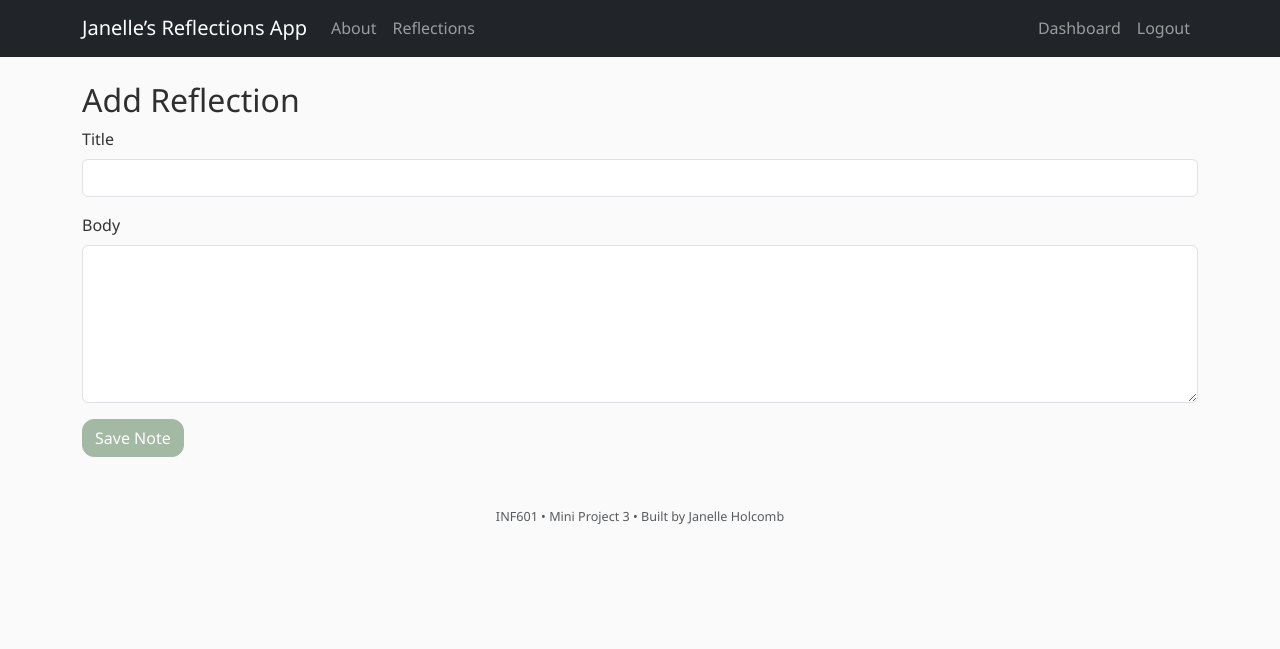
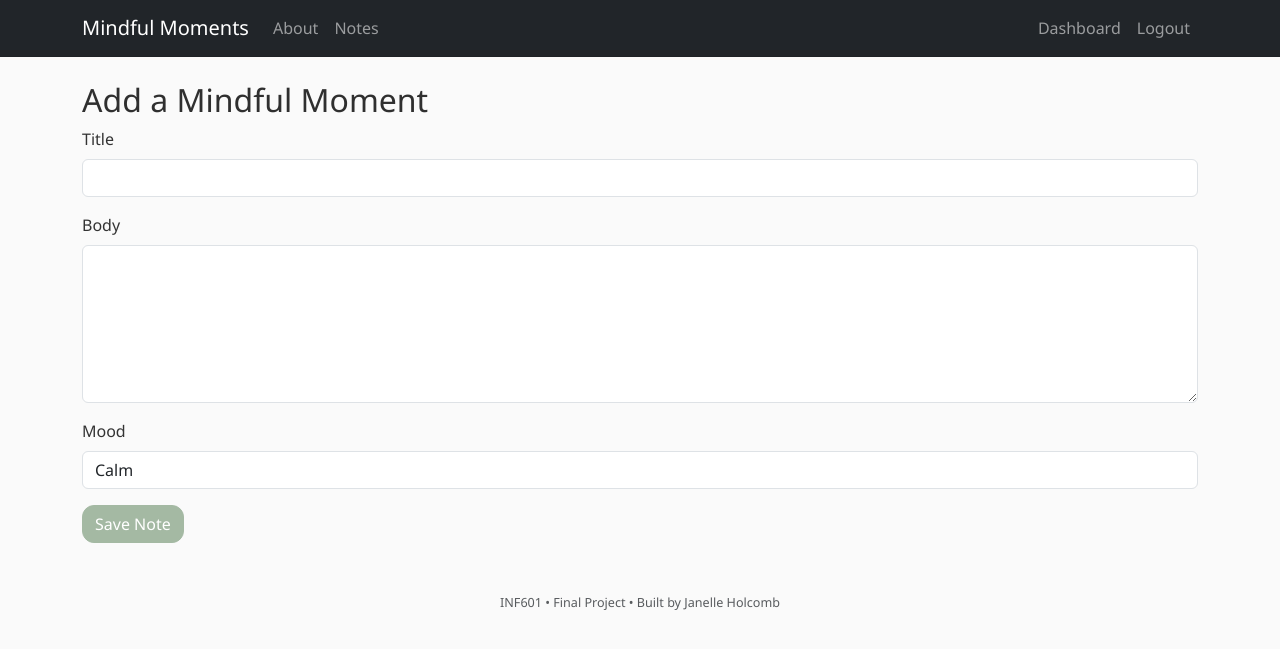
Before and after one commit to Jadette32/miniproject3JanelleHolcomb, a Flask app: page /notes/add in a window 1280 px wide. Shown: the top 649 px of the page. Run offline with Flask 3, Linux system fonts and the light colour scheme; the visitor is signed in with stand-in values (Sample User, id 1).

Commit message:
Updated my notes page, added mood, and finally fixed the reflections wording

```diff
--- a/app/__init__.py
+++ b/app/__init__.py
@@ -1,6 +1,6 @@
 # INF601 - Advanced Programming in Python
 # Janelle Holcomb
-# Mini Project 3
+# Final Project
 
 
 """
@@ -12,6 +12,7 @@ from flask import Flask
 from flask_sqlalchemy import SQLAlchemy
 from flask_login import LoginManager
 from dotenv import load_dotenv
+import click
 
 load_dotenv()
 
@@ -19,8 +20,10 @@ db = SQLAlchemy()
 login_manager = LoginManager()
 login_manager.login_view = "auth.login"
 
+
 def create_app():
     app = Flask(__name__, instance_relative_config=True)
+
     # Use instance folder for SQLite file
     app.config["SECRET_KEY"] = os.getenv("SECRET_KEY", "dev-secret-key")
     app.config["SQLALCHEMY_DATABASE_URI"] = "sqlite:///" + os.path.join(app.instance_path, "app.db")
@@ -35,7 +38,7 @@ def create_app():
     db.init_app(app)
     login_manager.init_app(app)
 
-    from .models import User
+    from .models import User, Note
 
     @login_manager.user_loader
     def load_user(user_id):
@@ -47,4 +50,14 @@ def create_app():
     app.register_blueprint(auth_bp)
     app.register_blueprint(main_bp)
 
+    # 🌿 Add the init-db command (professor REQUIRED this)
+    @app.cli.command("init-db")
+    def init_db():
+        """Initialize the database."""
+        click.echo("Dropping existing tables...")
+        db.drop_all()
+        click.echo("Creating new tables...")
+        db.create_all()
+        click.echo("Database initialized successfully.")
+
     return app
--- a/app/forms.py
+++ b/app/forms.py
@@ -1,27 +1,43 @@
 # INF601 - Advanced Programming in Python
 # Janelle Holcomb
-# Mini Project 3
-
+# Final Project - Mindful Moments
 
 """
 File: app/forms.py
-Description: WTForms for auth and notes
+Description: WTForms for authentication and notes
 """
+
 from flask_wtf import FlaskForm
-from wtforms import StringField, PasswordField, TextAreaField, SubmitField
+from wtforms import StringField, PasswordField, TextAreaField, SubmitField, SelectField
 from wtforms.validators import DataRequired, Email, Length
+
 
 class RegisterForm(FlaskForm):
     email = StringField("Email", validators=[DataRequired(), Email()])
     password = PasswordField("Password", validators=[DataRequired(), Length(min=6)])
     submit = SubmitField("Create Account")
 
+
 class LoginForm(FlaskForm):
     email = StringField("Email", validators=[DataRequired(), Email()])
     password = PasswordField("Password", validators=[DataRequired()])
     submit = SubmitField("Log In")
 
+
 class NoteForm(FlaskForm):
     title = StringField("Title", validators=[DataRequired(), Length(max=120)])
     body = TextAreaField("Body", validators=[DataRequired()])
+
+    mood = SelectField(
+        "Mood",
+        choices=[
+            ("calm", "Calm"),
+            ("happy", "Happy"),
+            ("sad", "Sad"),
+            ("anxious", "Anxious"),
+            ("tired", "Tired"),
+        ],
+        default="calm"
+    )
+
     submit = SubmitField("Save Note")
--- a/app/main/routes.py
+++ b/app/main/routes.py
@@ -1,6 +1,6 @@
 # INF601 - Advanced Programming in Python
 # Janelle Holcomb
-# Mini Project 3
+# Final Project
 
 
 """
@@ -16,13 +16,16 @@ from ..forms import NoteForm
 
 main_bp = Blueprint("main", __name__)
 
+
 @main_bp.route("/")
 def index():
     return render_template("index.html")
 
+
 @main_bp.route("/about")
 def about():
     return render_template("about.html")
+
 
 @main_bp.route("/dashboard")
 @login_required
@@ -30,18 +33,25 @@ def dashboard():
     note_count = Note.query.filter_by(user_id=current_user.id).count()
     return render_template("dashboard.html", note_count=note_count)
 
+
 @main_bp.route("/notes")
 @login_required
 def notes():
     items = Note.query.filter_by(user_id=current_user.id).order_by(Note.created_at.desc()).all()
     return render_template("notes.html", items=items)
 
+
 @main_bp.route("/notes/add", methods=["GET", "POST"])
 @login_required
 def add_note():
     form = NoteForm()
     if form.validate_on_submit():
-        n = Note(title=form.title.data, body=form.body.data, user_id=current_user.id)
+        n = Note(
+            title=form.title.data,
+            body=form.body.data,
+            mood=form.mood.data,         # <-- ADDED MOOD HERE
+            user_id=current_user.id
+        )
         db.session.add(n)
         db.session.commit()
         flash("Note added.", "success")
--- a/app/models.py
+++ b/app/models.py
@@ -1,12 +1,12 @@
 # INF601 - Advanced Programming in Python
 # Janelle Holcomb
-# Mini Project 3
-
+# Final Project
 
 """
 File: app/models.py
 Description: SQLAlchemy models (User ↔ Note)
 """
+
 from datetime import datetime
 from flask_login import UserMixin
 from . import db
@@ -17,9 +17,11 @@ class User(UserMixin, db.Model):
     password = db.Column(db.String(255), nullable=False)
     notes = db.relationship("Note", backref="author", lazy=True)
 
+
 class Note(db.Model):
     id = db.Column(db.Integer, primary_key=True)
     title = db.Column(db.String(120), nullable=False)
     body = db.Column(db.Text, nullable=False)
+    mood = db.Column(db.String(20), nullable=False)     # ← FIXED: inside class
     created_at = db.Column(db.DateTime, default=datetime.utcnow)
     user_id = db.Column(db.Integer, db.ForeignKey("user.id"), nullable=False)
--- a/app/templates/add_note.html
+++ b/app/templates/add_note.html
@@ -1,18 +1,26 @@
+{% extends 'base.html' %}
+{% block title %}Add Note{% endblock %}
+{% block content %}
+  <h2>Add a Mindful Moment</h2>
 
-{% extends 'base.html' %}
-{% block title %}Add Reflection{% endblock %}
-{% block content %}
-  <h2>Add Reflection</h2>
   <form method="POST">
     {{ form.hidden_tag() }}
+
     <div class="mb-3">
       {{ form.title.label(class_='form-label') }}
       {{ form.title(class_='form-control') }}
     </div>
+
     <div class="mb-3">
       {{ form.body.label(class_='form-label') }}
       {{ form.body(class_='form-control', rows=6) }}
     </div>
+
+    <div class="mb-3">
+      {{ form.mood.label(class_='form-label') }}
+      {{ form.mood(class_='form-control') }}
+    </div>
+
     {{ form.submit(class_='btn btn-primary') }}
   </form>
 {% endblock %}
--- a/app/templates/base.html
+++ b/app/templates/base.html
@@ -3,7 +3,7 @@
   <head>
     <meta charset="utf-8">
     <meta name="viewport" content="width=device-width, initial-scale=1">
-    <title>{% block title %}Janelle’s Mini Project 3{% endblock %}</title>
+    <title>{% block title %}Mindful Moments Tracker{% endblock %}</title>
 
     <!-- Bootstrap CSS -->
     <link href="https://cdn.jsdelivr.net/npm/bootstrap@5.3.3/dist/css/bootstrap.min.css" rel="stylesheet">
@@ -15,14 +15,14 @@
   <body>
     <nav class="navbar navbar-expand-lg navbar-dark bg-dark mb-4">
       <div class="container">
-        <a class="navbar-brand" href="{{ url_for('main.index') }}">Janelle’s Reflections App</a>
+        <a class="navbar-brand" href="{{ url_for('main.index') }}">Mindful Moments</a>
         <button class="navbar-toggler" type="button" data-bs-toggle="collapse" data-bs-target="#nav" aria-controls="nav" aria-expanded="false" aria-label="Toggle navigation">
           <span class="navbar-toggler-icon"></span>
         </button>
         <div class="collapse navbar-collapse" id="nav">
           <ul class="navbar-nav me-auto">
             <li class="nav-item"><a class="nav-link" href="{{ url_for('main.about') }}">About</a></li>
-            <li class="nav-item"><a class="nav-link" href="{{ url_for('main.notes') }}">Reflections</a></li>
+            <li class="nav-item"><a class="nav-link" href="{{ url_for('main.notes') }}">Notes</a></li>
           </ul>
           <ul class="navbar-nav">
             {% if current_user.is_authenticated %}
@@ -53,7 +53,7 @@
 
     <!-- Footer -->
     <footer class="mt-5 text-center text-muted">
-      <small>INF601 • Mini Project 3 • Built by Janelle Holcomb</small>
+      <small>INF601 • Final Project • Built by Janelle Holcomb</small>
     </footer>
 
     <script src="https://cdn.jsdelivr.net/npm/bootstrap@5.3.3/dist/js/bootstrap.bundle.min.js"></script>
--- a/app/templates/index.html
+++ b/app/templates/index.html
@@ -1,9 +1,11 @@
-
 {% extends 'base.html' %}
 {% block title %}Home{% endblock %}
 {% block content %}
   <div class="p-4 bg-light rounded-3">
     <h1 class="display-5">Welcome</h1>
-    <p class="lead">This is the Project 3 Flask app.</p>
+    <p class="lead">
+      This is my Mindful Moments Tracker, created for my INF601 Final Project.
+      It is a calm space to pause, check in, and reflect on how your day feels.
+    </p>
   </div>
 {% endblock %}
```
Also changed, not shown: app/templates/about.html (+10 -2 lines), app/templates/dashboard.html (+11 -2 lines), app/templates/notes.html (+20 -6 lines), app/api_helpers.py (added), app/charts.py (added).
